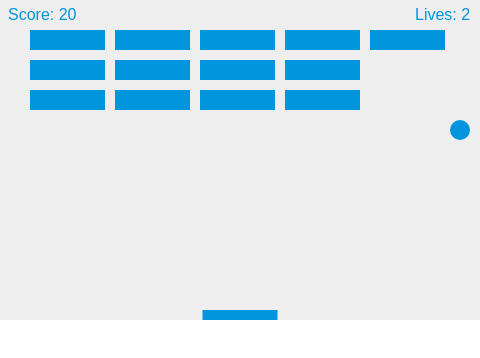
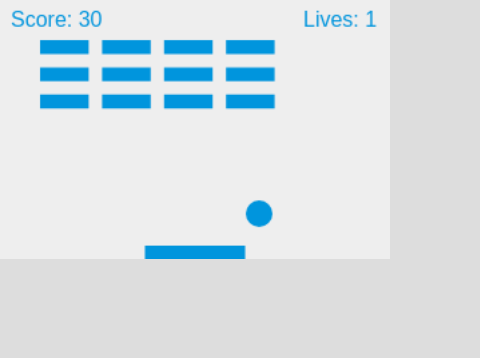
Before and after one commit to jamie-pitts/block-out, a plain HTML site: page index.html in a window 390 px wide. Shown: the whole page, 480 px wide, since content can reach past the window. Drawn offline with Linux system fonts and the light colour scheme.

Commit message:
work on making the canvas and webpage responsive

```diff
--- a/index.html
+++ b/index.html
@@ -2,41 +2,68 @@
 <html>
 <head>
     <meta charset="utf-8" />
-    <title>Gamedev Canvas Workshop</title>
+    <title>Block Out!</title>
     <style>
-        * { padding: 0; margin: 0; }
-        canvas { background: #eee; display: block; margin: 0 auto; }
+        *
+        {
+            padding: 0;
+            margin: 0;
+            background: #ddd;
+        }
+
+        canvas
+        {
+            background: #eee;
+            display: block;
+            margin: 2% auto;
+            width: 75%;
+            height: 50%;
+        }
+
+        @media only screen and (max-width: 768px) {
+            canvas
+            {
+                margin: 0% auto;
+                width: 100%;
+            }
+        }
     </style>
 </head>
 <body>
 
-<canvas id="myCanvas" width="480" height="320"></canvas>
+<canvas id="canvas"></canvas>
 
 <script>
-    var canvas = document.getElementById("myCanvas");
+    var canvas = document.getElementById("canvas");
     var ctx = canvas.getContext("2d");
+    canvas.width = 3*window.innerWidth/4;
+    canvas.height = canvas.width/1.5;
+
+    var scaleFactor = Math.max(1, canvas.width/400);
 
     var score = 0;
     var lives = 3;
 
-    var ballRadius = 10;
+    var ballRadius = 10 * scaleFactor;
     var ballX = canvas.width/2;
     var ballY = canvas.height-30;
-    var dx = 2;
-    var dy = -2;
+    var dx = 2 * scaleFactor;
+    var dy = -2 * scaleFactor;
 
-    var paddleHeight = 10;
-    var paddleWidth = 75;
+    var paddleHeight = 10 * scaleFactor;
+    var paddleWidth = 75 * scaleFactor;
     var paddleX = (canvas.width-paddleWidth)/2;
-    var paddleDx = 7;
+    var paddleDx = 7 * scaleFactor;
 
     var brickRowCount = 3;
     var brickColumnCount = 5;
-    var brickWidth = 75;
-    var brickHeight = 20;
-    var brickPadding = 10;
     var brickOffsetTop = 30;
     var brickOffsetLeft = 30;
+    var brickPadding = 10;
+    var brickWidth = ((canvas.width - brickOffsetLeft*2) / (brickColumnCount)) - brickPadding;
+    var brickHeight = brickWidth/3.5;
+
+    console.log(brickWidth);
 
     var bricks = [];
     for(c = 0; c < brickColumnCount; c++) {
@@ -115,8 +142,8 @@
                         }
                     }
                     if(win){
-                        alert("YOU WIN, CONGRATULATIONS!");
-                        document.location.reload();
+//                        alert("YOU WIN, CONGRATULATIONS!");
+//                        document.location.reload();
                     }
                 }
             }
@@ -169,8 +196,8 @@
                 dy = -dy;
             } else {
                 if (lives == 0) {
-                    alert("GAME OVER");
-                    document.location.reload();
+//                    alert("GAME OVER");
+//                    document.location.reload();
                 } else {
                     lives--;
 
```
